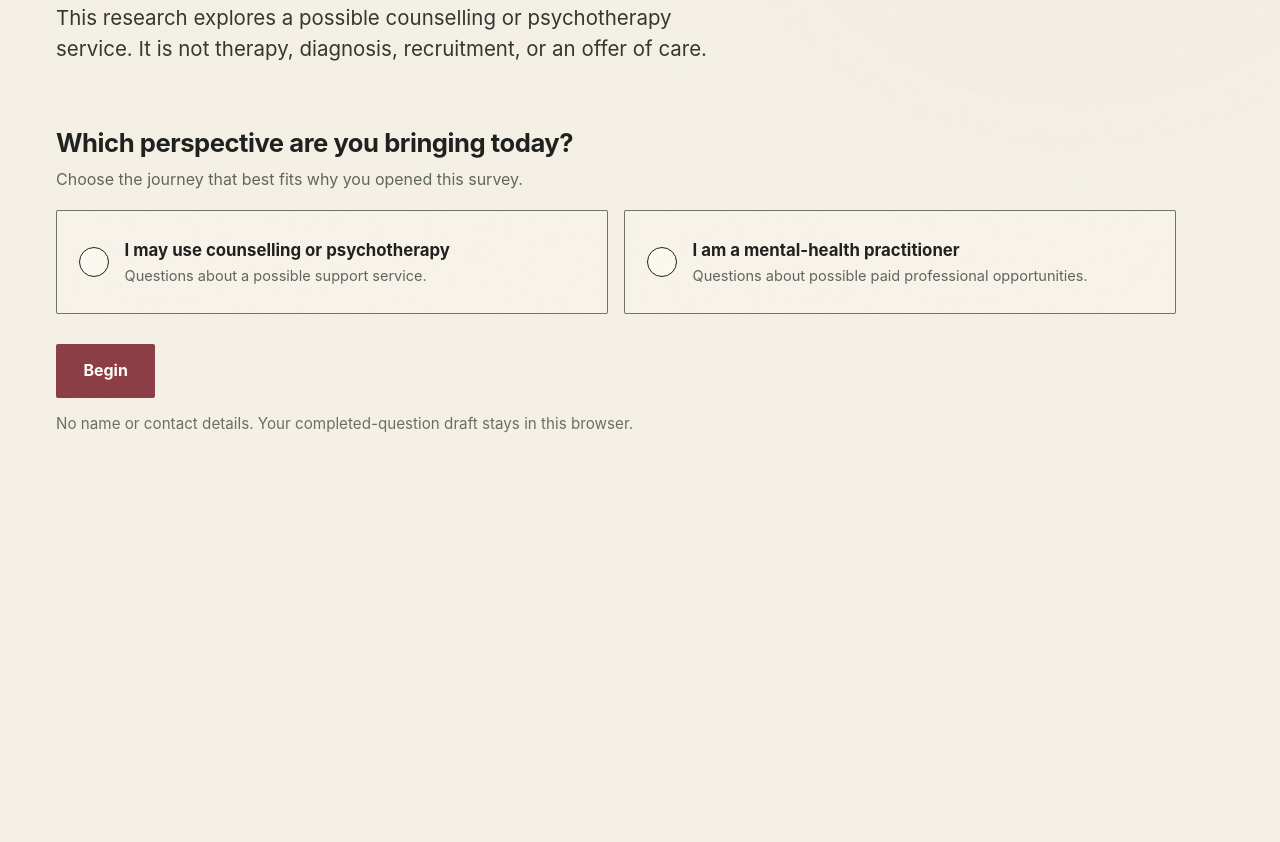
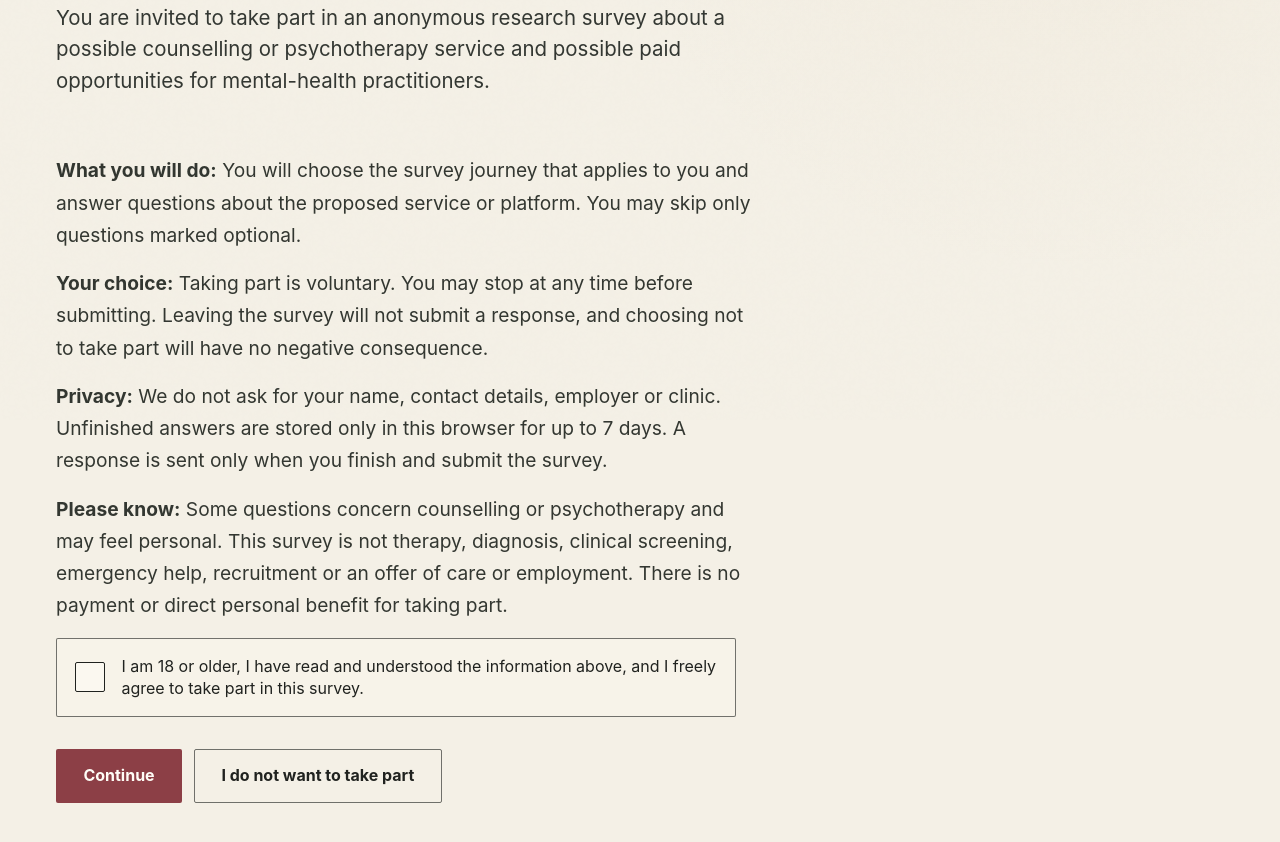
Before and after one commit to Bijit03/mental-health-survey, a Next.js app: page / in a window 1280 px wide. Shown: the part 380-1222 px from the top of the page. Before the commit the page ends 903 px from the top, so only its background shows below. Built offline with nearby package versions, Linux system fonts and the light colour scheme.

Commit message:
Put informed consent before survey entry

```diff
--- a/app/page.tsx
+++ b/app/page.tsx
@@ -35,6 +35,7 @@ const STORAGE_KEY = "mental_health_survey_draft_v1";
 type View =
   | "loading"
   | "resume"
+  | "consent"
   | "arrival"
   | "survey"
   | "exit"
@@ -806,6 +807,7 @@ export default function Home() {
   const [survey, setSurvey] = useState<SurveyState | null>(null);
   const [savedDraft, setSavedDraft] = useState<SurveyState | null>(null);
   const [selectedRole, setSelectedRole] = useState<string>("");
+  const [consentChecked, setConsentChecked] = useState(false);
   const [draftAnswer, setDraftAnswer] = useState<any>("");
   const [error, setError] = useState<string | null>(null);
   const [confirmReset, setConfirmReset] = useState(false);
@@ -832,7 +834,7 @@ export default function Home() {
       localStorage.removeItem(STORAGE_KEY);
     }
     setSurvey(fresh);
-    setView("arrival");
+    setView("consent");
   }, []);
 
   useEffect(() => {
@@ -898,8 +900,32 @@ export default function Home() {
     setSurvey(fresh);
     setSavedDraft(null);
     setSelectedRole("");
+    setConsentChecked(false);
     setConfirmReset(false);
+    setView("consent");
+  }
+
+  function beginConsent(event: FormEvent) {
+    event.preventDefault();
+    if (!consentChecked) {
+      setError(
+        "Choose the agreement checkbox to take part, or select “I do not want to take part”.",
+      );
+      return;
+    }
+    setSurvey({ ...survey!, consent: true });
+    setError(null);
     setView("arrival");
+  }
+
+  function declineConsent() {
+    localStorage.removeItem(STORAGE_KEY);
+    setSurvey(freshState());
+    setSavedDraft(null);
+    setConsentChecked(false);
+    setExitCleared(true);
+    setError(null);
+    setView("exit");
   }
 
   function resumeDraft() {
@@ -922,9 +948,10 @@ export default function Home() {
       return;
     }
     const next = {
-      ...freshState(),
+      ...survey,
       respondent_path: selectedRole,
-      current_id: selectedRole === "user" ? "u_intro" : "t_intro",
+      consent: true,
+      current_id: selectedRole === "user" ? "u_age" : "t_status",
     } as SurveyState;
     persistDraft(next);
     setView("survey");
@@ -1141,7 +1168,8 @@ export default function Home() {
               className="secondary-button"
               onClick={() => {
                 setSelectedRole("");
-                setView("arrival");
+                setConsentChecked(false);
+                setView("consent");
               }}
             >
               Start a new test
@@ -1184,7 +1212,8 @@ export default function Home() {
                 setCompletedPayload(null);
                 setSurvey(freshState());
                 setSelectedRole("");
-                setView("arrival");
+                setConsentChecked(false);
+                setView("consent");
               }}
             >
               Start another test
@@ -1194,6 +1223,97 @@ export default function Home() {
             No contact form is connected. If one is added later, it must remain
             separate and unlinked from survey answers.
           </p>
+        </section>
+      </main>
+    );
+  }
+
+  if (view === "consent") {
+    return (
+      <main className="page-shell arrival-shell">
+        <Header />
+        <section className="arrival-page">
+          <p className="screen-eyebrow">Before the survey</p>
+          <h1 className="arrival-title">Do you choose to take part?</h1>
+          <p className="arrival-copy">
+            You are invited to take part in an anonymous research survey about
+            a possible counselling or psychotherapy service and possible paid
+            opportunities for mental-health practitioners.
+          </p>
+          <div className="reading-copy">
+            <p>
+              <strong>What you will do:</strong> You will choose the survey
+              journey that applies to you and answer questions about the
+              proposed service or platform. You may skip only questions marked
+              optional.
+            </p>
+            <p>
+              <strong>Your choice:</strong> Taking part is voluntary. You may
+              stop at any time before submitting. Leaving the survey will not
+              submit a response, and choosing not to take part will have no
+              negative consequence.
+            </p>
+            <p>
+              <strong>Privacy:</strong> We do not ask for your name, contact
+              details, employer or clinic. Unfinished answers are stored only
+              in this browser for up to 7 days. A response is sent only when
+              you finish and submit the survey.
+            </p>
+            <p>
+              <strong>Please know:</strong> Some questions concern counselling
+              or psychotherapy and may feel personal. This survey is not
+              therapy, diagnosis, clinical screening, emergency help,
+              recruitment or an offer of care or employment. There is no
+              payment or direct personal benefit for taking part.
+            </p>
+          </div>
+          <form noValidate onSubmit={beginConsent} className="role-form">
+            {error ? <ErrorSummary message={error} errorRef={errorRef} /> : null}
+            <fieldset
+              className={`question-fieldset ${error ? "has-error" : ""}`}
+              aria-describedby={error ? "entry-consent-error" : undefined}
+            >
+              <legend className="sr-only">Participation agreement</legend>
+              <div
+                className={`choice-block consent-block ${
+                  consentChecked ? "is-selected" : ""
+                }`}
+              >
+                <label className="choice-label">
+                  <input
+                    type="checkbox"
+                    checked={consentChecked}
+                    onChange={(event) => {
+                      setConsentChecked(event.target.checked);
+                      setError(null);
+                    }}
+                  />
+                  <ChoiceMark type="checkbox" />
+                  <span>
+                    I am 18 or older, I have read and understood the information
+                    above, and I freely agree to take part in this survey.
+                  </span>
+                </label>
+              </div>
+              {error ? (
+                <p className="field-error" id="entry-consent-error">
+                  {error}
+                </p>
+              ) : null}
+            </fieldset>
+            <div className="button-row">
+              <button className="primary-button" type="submit">
+                Continue
+              </button>
+              <button
+                className="secondary-button"
+                type="button"
+                onClick={declineConsent}
+              >
+                I do not want to take part
+              </button>
+            </div>
+          </form>
         </section>
       </main>
     );
```
